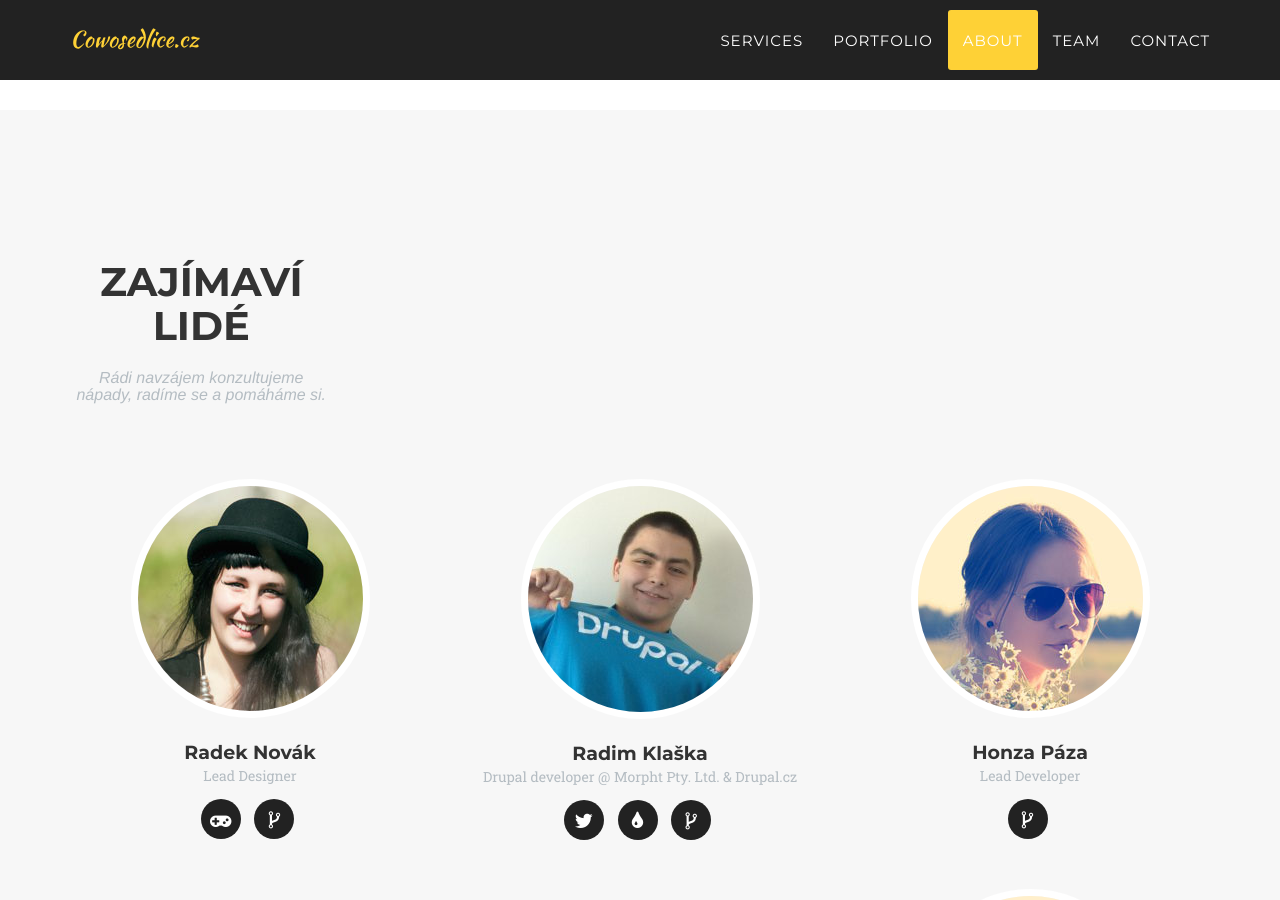
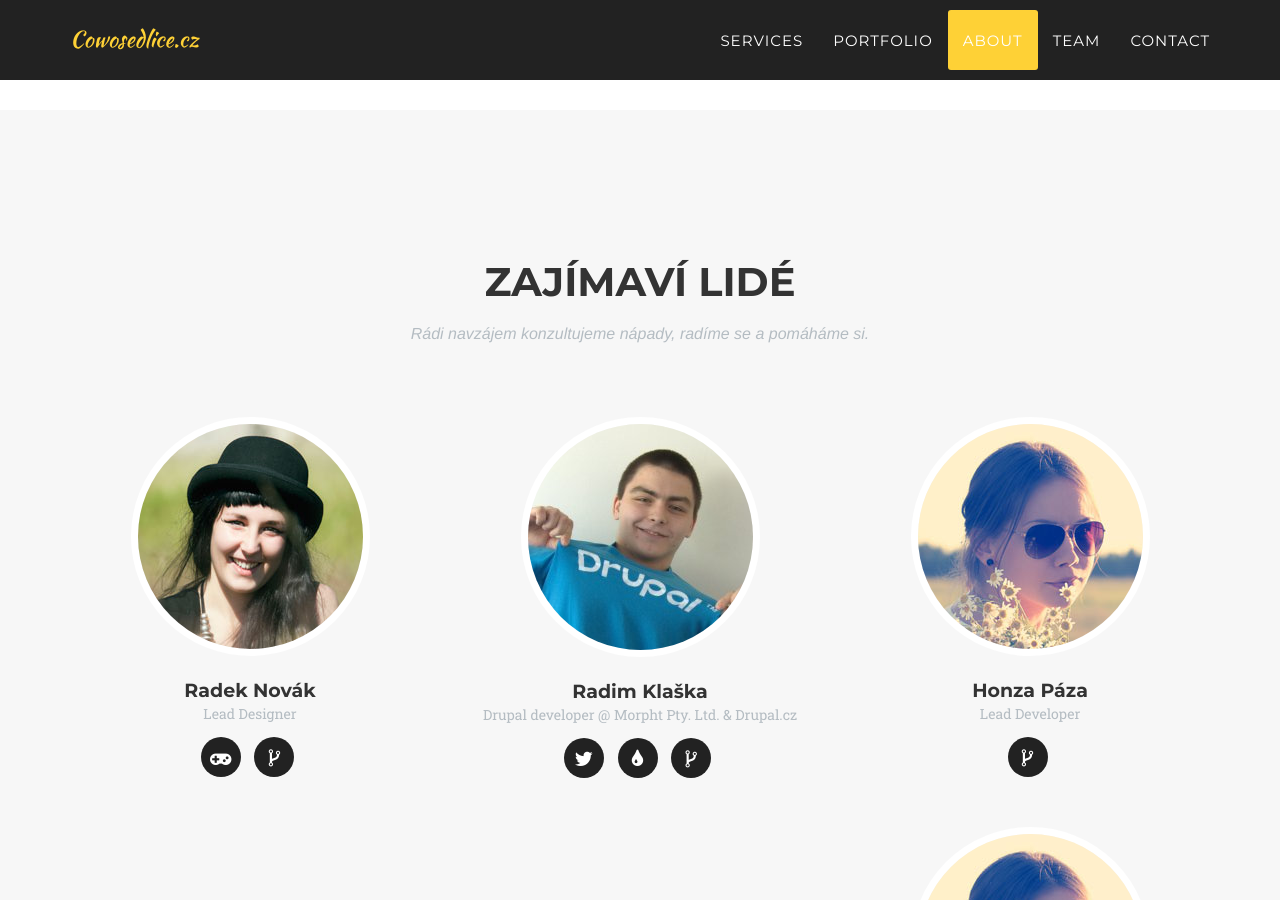
Before and after one commit to cowosedlice/cowosedlice.cz, a Jekyll site: the page built from index.html, in a window 1280 px wide and 900 px high, scrolled down 4314 px. Built offline with Jekyll 4.4.1, drawn with Linux system fonts in a browser that asks for light colours; some web fonts are replaced.

Commit message:
Revert "People: Fix member listing responsivnes."
This reverts commit 071b21c7420369a430decccb190b952a79dcc95e.

```diff
--- a/_includes/team.html
+++ b/_includes/team.html
@@ -2,7 +2,7 @@
     <section id="team" class="bg-light-gray">
         <div class="container">
             <div class="row">
-                <div class="col-xs-12 col-sm-6 col-md-4 col-lg-3 text-center">
+                <div class="col-lg-12 text-center">
                     <h2 class="section-heading">{{site.people-heading}}</h2>
                     <h3 class="section-subheading text-muted">{{site.people-subheading}}</h3>
                 </div>
```
